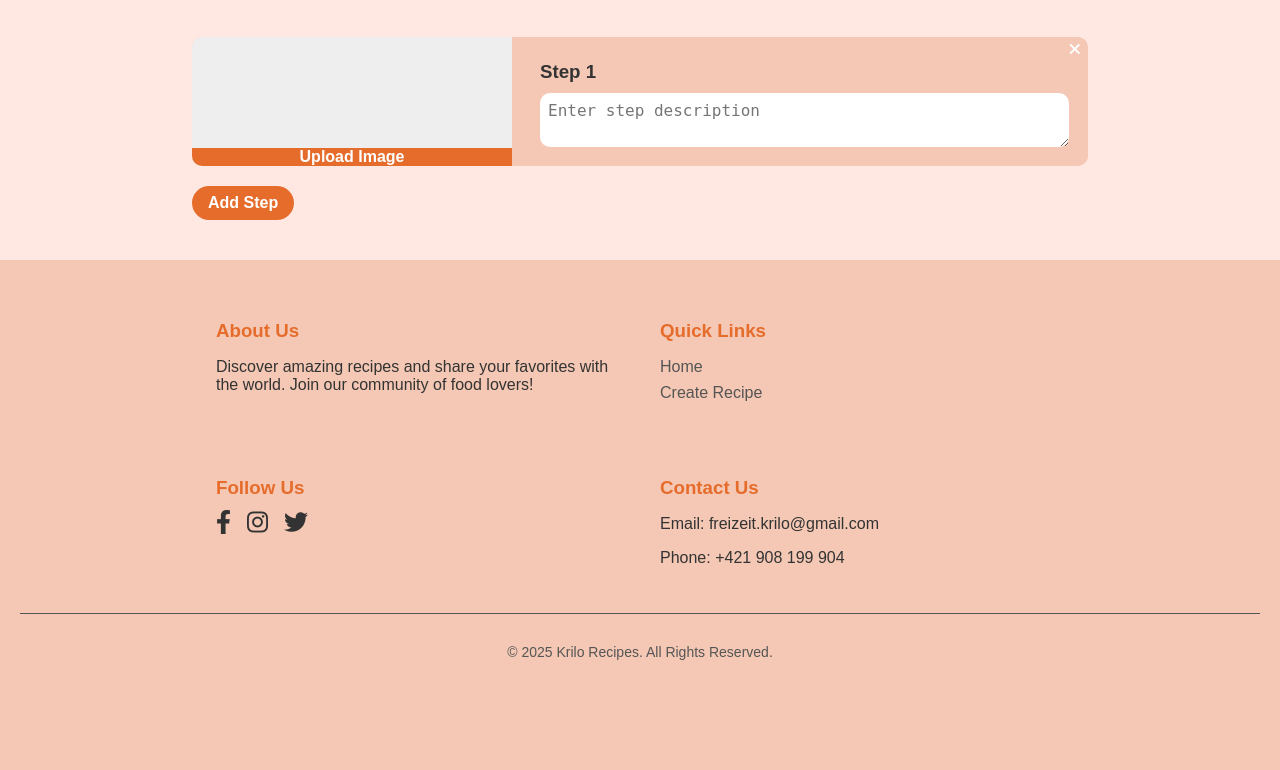
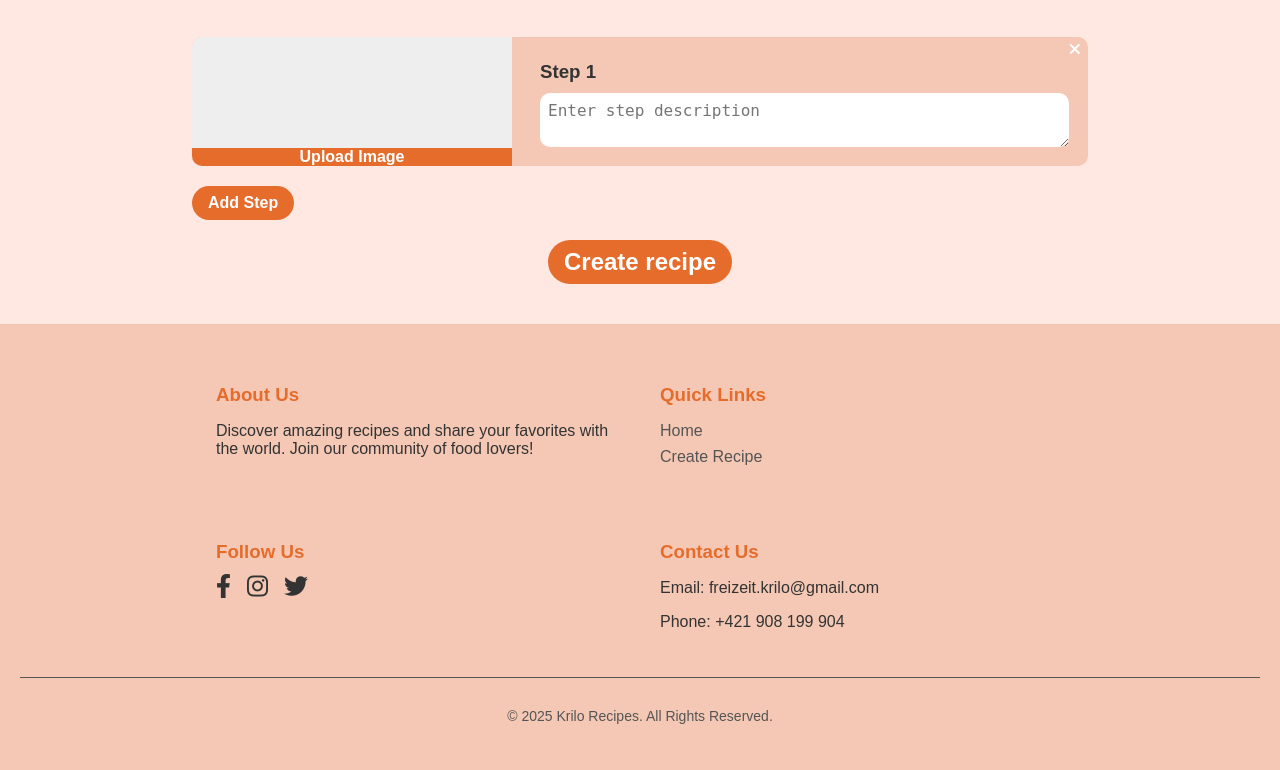
Before and after one commit to David-ssnd/WSE-Project, a PHP site: page /create_recipe/ in a window 1280 px wide. Shown: the part 861-1631 px from the top of the page. Before the commit the page ends 1521 px from the top, so only its background shows below. Run offline with PHP 8.4, Linux system fonts and the light colour scheme.

Commit message:
Add styling and button for creating a recipe in the create recipe template

```diff
--- a/frontend/public/resources/styles.css
+++ b/frontend/public/resources/styles.css
@@ -719,6 +719,13 @@ body {
     gap: 1.25rem;
 }
 
+.create-recipe {
+    display: flex;
+    justify-content: center;
+    align-items: center;
+    width: 100%;
+}
+
 .create-recipe-food-item {
     width: 40%;
     margin: 0;
@@ -728,6 +735,11 @@ body {
 
 .create-recipe-food-item:hover {
     box-shadow: inherit;
+}
+
+.create-recipe button {
+    font-size: 1.5rem;
+    align-items: center;
 }
 
 .food-image {
--- a/frontend/src/Templates/create_recipe/index.html
+++ b/frontend/src/Templates/create_recipe/index.html
@@ -109,6 +109,9 @@
         <div class="add-step">
             <button class="btn add-step-btn" onclick="addStep()">Add Step</button>
         </div>
+        <div class="create-recipe">
+            <button class="btn">Create recipe</button>
+        </div>
     </div>
 
     <footer class="footer">
```
